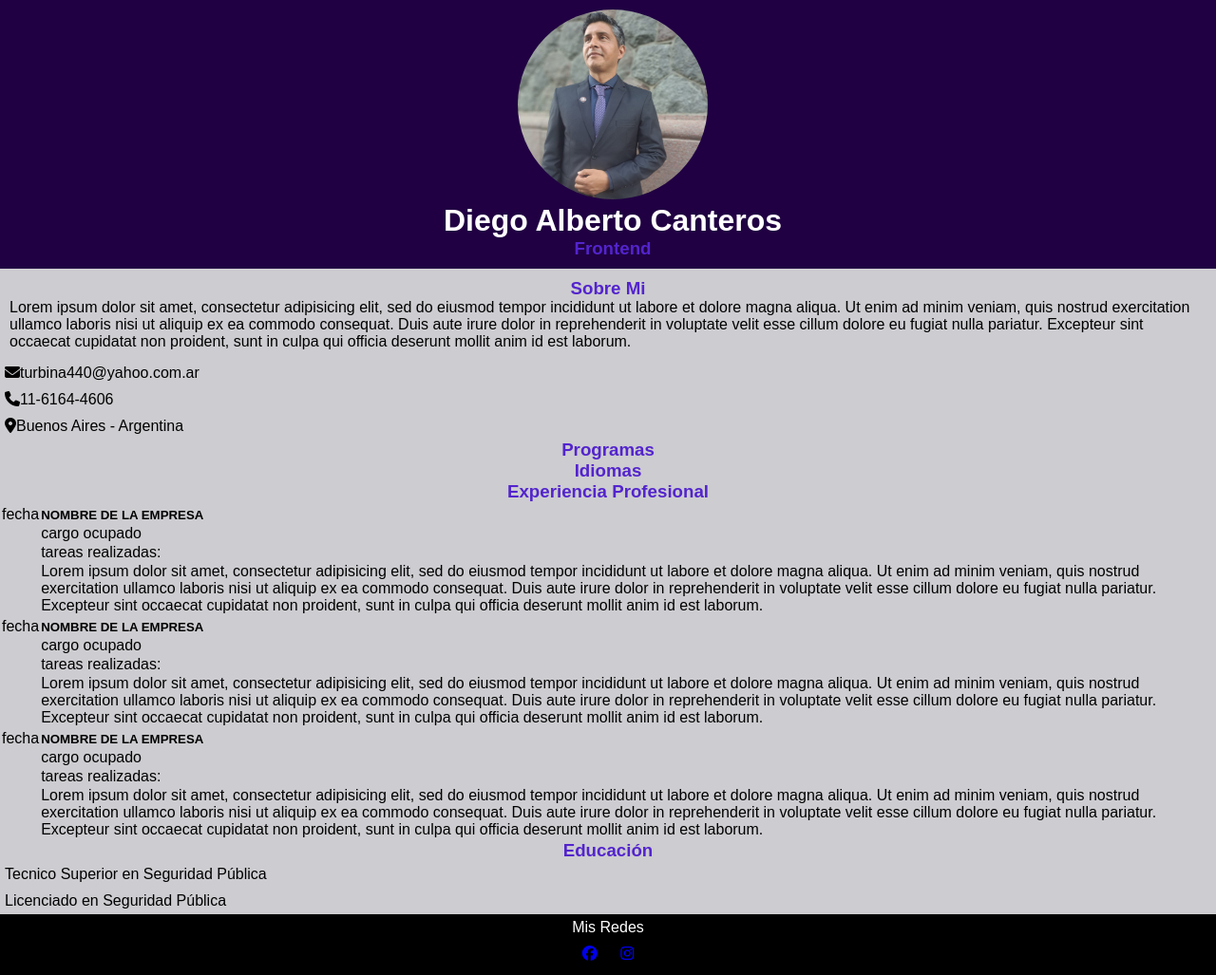
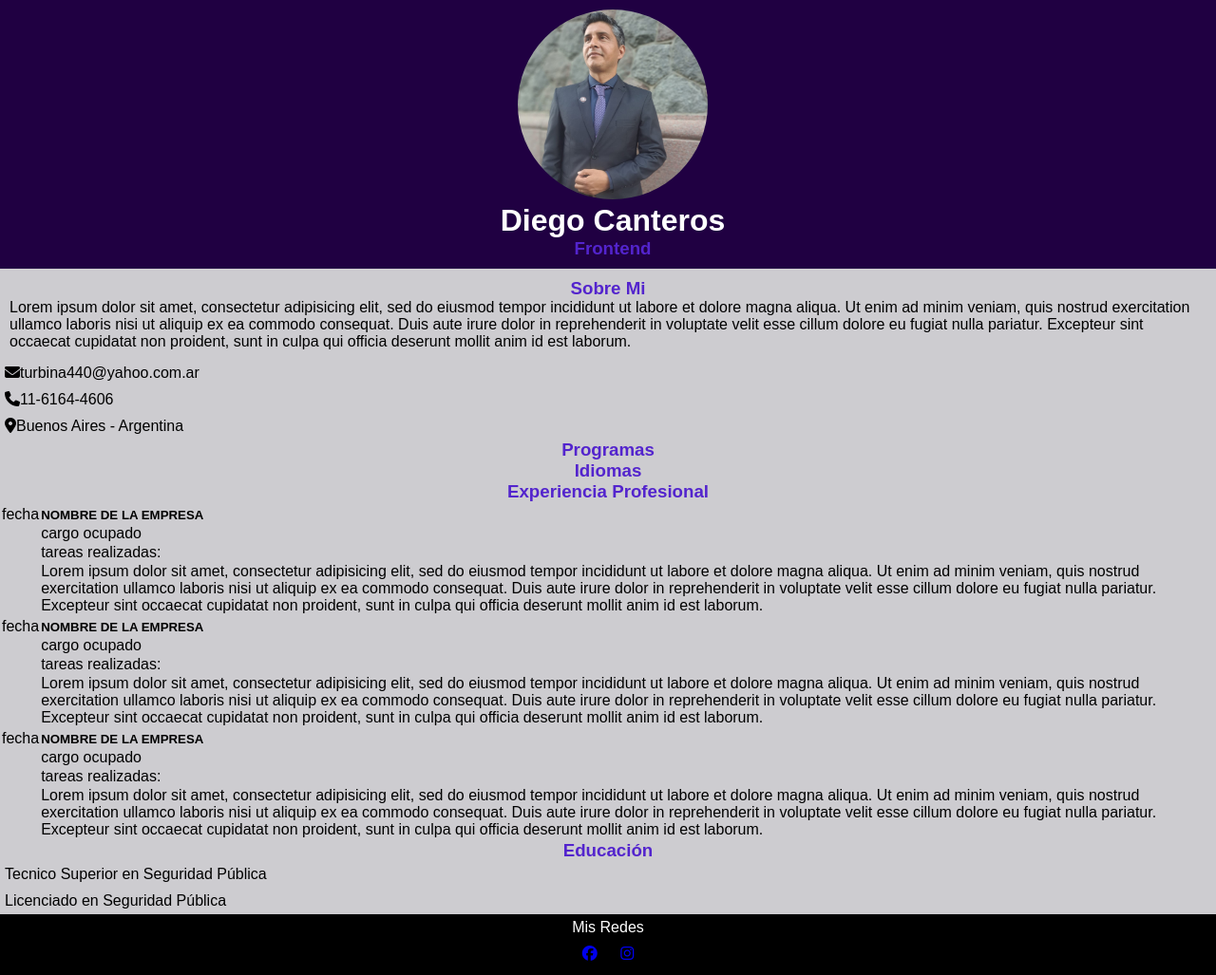
Before and after one commit to turbina440/cv-diego-alberto-canteros, a plain HTML site: page INDEX.HTML in a window 1280 px wide. Shown: the whole page at 95% size. Drawn offline with Linux system fonts and the light colour scheme.

Commit message:
Update INDEX.HTML
le quite 2° nombre al h1

```diff
--- a/INDEX.HTML
+++ b/INDEX.HTML
@@ -10,7 +10,7 @@
 <body>
 	<div class="container">
 		<img  src="photo-cv.jpeg">
-		<h1>Diego Alberto Canteros</h1>
+		<h1>Diego  Canteros</h1>
 		<h3>Frontend</h3>
 	</div>
 	<div class="container-cv">
```
